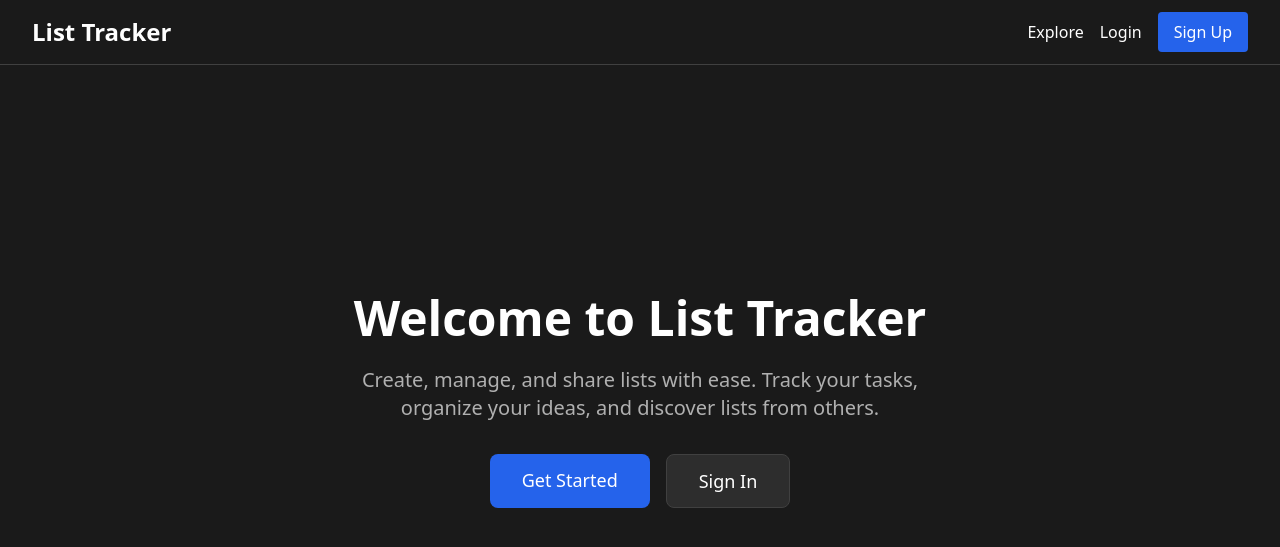
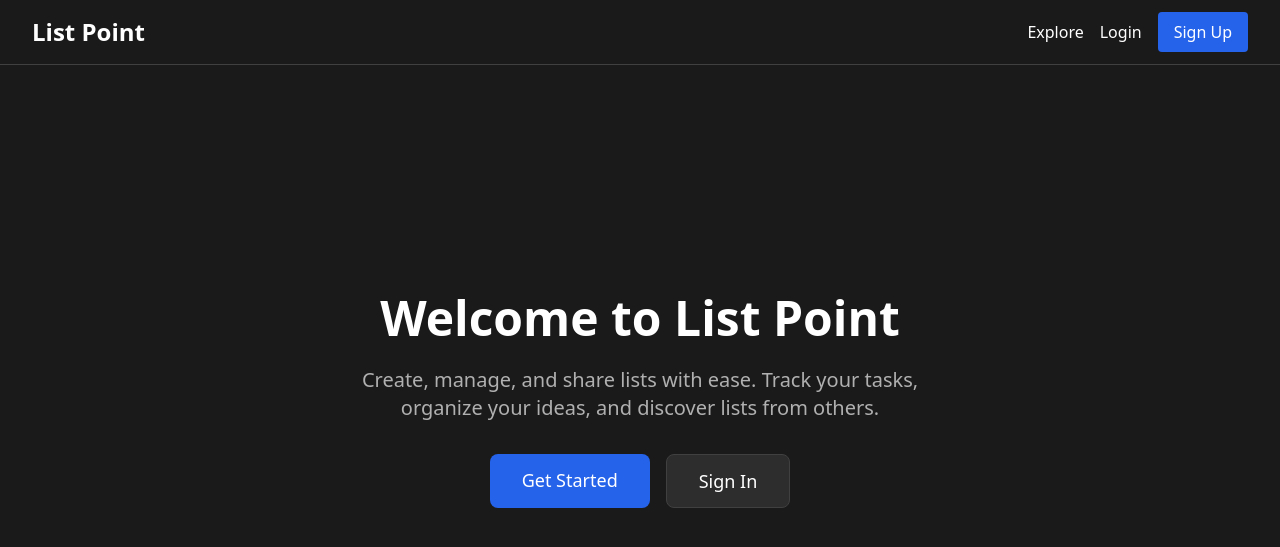
Before and after one commit to handfistface/ListPoint, a Flask app: page / in a window 1280 px wide. Shown: the top 547 px of the page. Run offline with Flask 3, Linux system fonts and the light colour scheme; some libraries are stand-ins or nearby versions.

Commit message:
Update the application name to List Point throughout the project
Renames the application from "List Tracker" to "List Point" in `app.py`, `replit.md`, and all HTML template files, including titles, headers, and descriptions.

Replit-Commit-Author: Agent
Replit-Commit-Session-Id: 18ad818b-57fd-4bd1-813b-8f51a4b65cac
Replit-Commit-Checkpoint-Type: full_checkpoint
Replit-Commit-Screenshot-Url: https://storage.googleapis.com/screenshot-production-us-central1/e403bb48-4e1a-434d-a68f-be4f8ffa9f98/18ad818b-57fd-4bd1-813b-8f51a4b65cac/FLGSqWM

```diff
--- a/app.py
+++ b/app.py
@@ -434,7 +434,7 @@ def create_subscription_session():
                     'currency': 'usd',
                     'product_data': {
                         'name': 'Ad-Free Subscription',
-                        'description': 'Remove all ads from List Tracker',
+                        'description': 'Remove all ads from List Point',
                     },
                     'unit_amount': 500,
                     'recurring': {
--- a/templates/base.html
+++ b/templates/base.html
@@ -3,7 +3,7 @@
 <head>
     <meta charset="UTF-8">
     <meta name="viewport" content="width=device-width, initial-scale=1.0">
-    <title>{% block title %}List Tracker{% endblock %}</title>
+    <title>{% block title %}List Point{% endblock %}</title>
     <script src="https://cdn.tailwindcss.com"></script>
     <script>
         tailwind.config = {
@@ -73,7 +73,7 @@
         <div class="max-w-7xl mx-auto px-4 sm:px-6 lg:px-8">
             <div class="flex justify-between items-center h-16">
                 <div class="flex items-center">
-                    <a href="{{ url_for('index') }}" class="text-2xl font-bold">List Tracker</a>
+                    <a href="{{ url_for('index') }}" class="text-2xl font-bold">List Point</a>
                 </div>
 
                 <div class="flex items-center space-x-4">
--- a/templates/create_list.html
+++ b/templates/create_list.html
@@ -1,6 +1,6 @@
 {% extends "base.html" %}
 
-{% block title %}Create List - List Tracker{% endblock %}
+{% block title %}Create List - List Point{% endblock %}
 
 {% block content %}
 <div class="max-w-2xl mx-auto">
--- a/templates/edit_list.html
+++ b/templates/edit_list.html
@@ -1,6 +1,6 @@
 {% extends "base.html" %}
 
-{% block title %}Edit List - List Tracker{% endblock %}
+{% block title %}Edit List - List Point{% endblock %}
 
 {% block content %}
 <div class="max-w-2xl mx-auto">
--- a/templates/explore.html
+++ b/templates/explore.html
@@ -1,6 +1,6 @@
 {% extends "base.html" %}
 
-{% block title %}Explore - List Tracker{% endblock %}
+{% block title %}Explore - List Point{% endblock %}
 
 {% block content %}
 <div class="mb-8">
--- a/templates/index.html
+++ b/templates/index.html
@@ -1,6 +1,6 @@
 {% extends "base.html" %}
 
-{% block title %}Home - List Tracker{% endblock %}
+{% block title %}Home - List Point{% endblock %}
 
 {% block content %}
 <div class="mb-8">
--- a/templates/landing.html
+++ b/templates/landing.html
@@ -18,7 +18,7 @@
 {% endif %}
 
 <div class="flex flex-col items-center justify-center min-h-[70vh] text-center">
-    <h1 class="text-5xl font-bold mb-6">Welcome to List Tracker</h1>
+    <h1 class="text-5xl font-bold mb-6">Welcome to List Point</h1>
     <p class="text-xl mb-8" style="color: var(--text-secondary); max-width: 600px;">
         Create, manage, and share lists with ease. Track your tasks, organize your ideas, and discover lists from others.
     </p>
--- a/templates/login.html
+++ b/templates/login.html
@@ -1,6 +1,6 @@
 {% extends "base.html" %}
 
-{% block title %}Login - List Tracker{% endblock %}
+{% block title %}Login - List Point{% endblock %}
 
 {% block content %}
 <div class="max-w-md mx-auto mt-8">
--- a/templates/register.html
+++ b/templates/register.html
@@ -1,6 +1,6 @@
 {% extends "base.html" %}
 
-{% block title %}Register - List Tracker{% endblock %}
+{% block title %}Register - List Point{% endblock %}
 
 {% block content %}
 <div class="max-w-md mx-auto mt-8">
--- a/templates/settings.html
+++ b/templates/settings.html
@@ -1,6 +1,6 @@
 {% extends "base.html" %}
 
-{% block title %}Settings - List Tracker{% endblock %}
+{% block title %}Settings - List Point{% endblock %}
 
 {% block content %}
 <div class="max-w-4xl mx-auto">
@@ -68,14 +68,14 @@
         {% else %}
             <div class="mb-4">
                 <p class="mb-4" style="color: var(--text-secondary);">
-                    Remove all ads from List Tracker for just $5/month. Your subscription will automatically renew each month on the same date you sign up.
+                    Remove all ads from List Point for just $5/month. Your subscription will automatically renew each month on the same date you sign up.
                 </p>
 
                 <div class="bg-blue-600 text-white p-4 rounded mb-4">
                     <h3 class="font-bold mb-2">Benefits:</h3>
                     <ul class="list-disc list-inside">
                         <li>No ads on any page</li>
-                        <li>Support the development of List Tracker</li>
+                        <li>Support the development of List Point</li>
                         <li>Cancel anytime</li>
                     </ul>
                 </div>
--- a/templates/view_list.html
+++ b/templates/view_list.html
@@ -1,6 +1,6 @@
 {% extends "base.html" %}
 
-{% block title %}{{ current_list.name }} - List Tracker{% endblock %}
+{% block title %}{{ current_list.name }} - List Point{% endblock %}
 
 {% block content %}
 <div class="max-w-4xl mx-auto">
```
Also changed, not shown: replit.md (+1 -1 lines), 1 other file.
